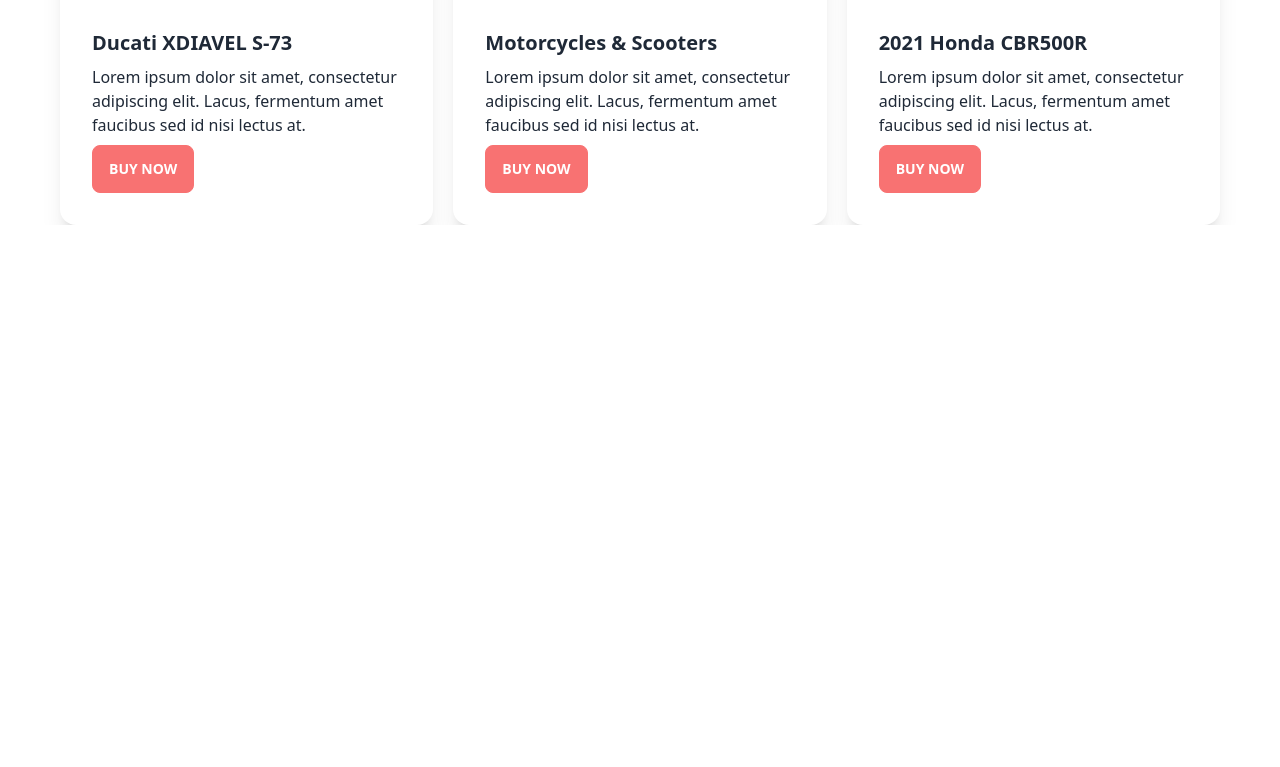
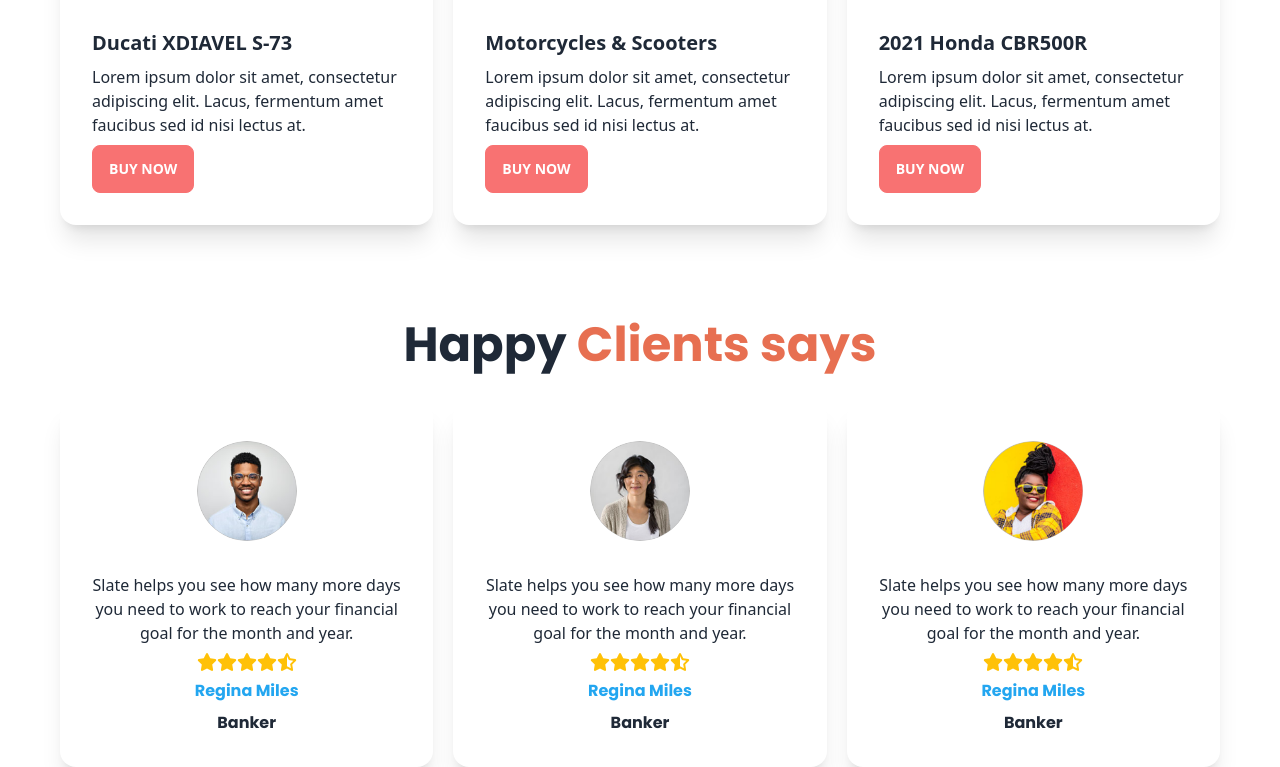
Before and after one commit to zalish-shawon/biker-zone, a plain HTML site: page index.html in a window 1280 px wide. Shown: the part 1317-2084 px from the top of the page. Before the commit the page ends 1542 px from the top, so only its background shows below. Drawn offline with nearby package versions, Linux system fonts and the light colour scheme.

Commit message:
Happy Clients says

```diff
--- a/index.html
+++ b/index.html
@@ -190,8 +190,83 @@
               </div>
             </div>
           </div>
+        </section>
+        <section>
+          <!-- Happy clients says  -->
+          <div class="text-center font-poppins mt-24 ">
+            <h1 class="font-bold text-4xl lg:text-5xl">Happy <span class="text-[#E76F51]">Clients says</span></h1>
+          </div>
+          <div class="max-w-[1160px] mx-auto flex flex-col lg:flex-row gap-5 mt-8">
 
-    </section>
+            <div class="card bg-base-100 shadow-xl">
+              <figure class="px-10 pt-10">
+                <img src="images/others/user-1.png" alt="Shoes" class="rounded-full w-[100px]" />
+              </figure>
+              <div class="card-body items-center text-center">
+
+                <p>Slate helps you see how
+                  many more days you need
+                  to work to reach your financial
+                  goal for the month and year.</p>
+                  <div class="flex">
+                    <img class="w-[20px]" src="images/icons/star-solid.svg" alt="">
+                    <img class="w-[20px]" src="images/icons/star-solid.svg" alt="">
+                    <img class="w-[20px]" src="images/icons/star-solid.svg" alt="">
+                    <img class="w-[20px]" src="images/icons/star-solid.svg" alt="">
+                    <img class="w-[20px]" src="images/icons/star-half-stroke-solid.svg" alt="">
+                  </div>
+
+                  <h1 class="text-[#23A6F0] font-bold font-poppins">Regina Miles</h1>
+                  <h1 class="font-bold font-poppins">Banker</h1>
+              </div>
+            </div>
+            <div class="card bg-base-100 shadow-xl">
+              <figure class="px-10 pt-10">
+                <img src="images/others/user-2.png" alt="Shoes" class="rounded-full w-[100px]" />
+              </figure>
+              <div class="card-body items-center text-center">
+
+                <p>Slate helps you see how
+                  many more days you need
+                  to work to reach your financial
+                  goal for the month and year.</p>
+                  <div class="flex">
+                    <img class="w-[20px]" src="images/icons/star-solid.svg" alt="">
+                    <img class="w-[20px]" src="images/icons/star-solid.svg" alt="">
+                    <img class="w-[20px]" src="images/icons/star-solid.svg" alt="">
+                    <img class="w-[20px]" src="images/icons/star-solid.svg" alt="">
+                    <img class="w-[20px]" src="images/icons/star-half-stroke-solid.svg" alt="">
+                  </div>
+
+                  <h1 class="text-[#23A6F0] font-bold font-poppins">Regina Miles</h1>
+                  <h1 class="font-bold font-poppins">Banker</h1>
+              </div>
+            </div>
+            <div class="card bg-base-100 shadow-xl">
+              <figure class="px-10 pt-10">
+                <img src="images/others/user-3.png" alt="Shoes" class="rounded-full w-[100px]" />
+              </figure>
+              <div class="card-body items-center text-center">
+
+                <p>Slate helps you see how
+                  many more days you need
+                  to work to reach your financial
+                  goal for the month and year.</p>
+                  <div class="flex">
+                    <img class="w-[20px]" src="images/icons/star-solid.svg" alt="">
+                    <img class="w-[20px]" src="images/icons/star-solid.svg" alt="">
+                    <img class="w-[20px]" src="images/icons/star-solid.svg" alt="">
+                    <img class="w-[20px]" src="images/icons/star-solid.svg" alt="">
+                    <img class="w-[20px]" src="images/icons/star-half-stroke-solid.svg" alt="">
+                  </div>
+
+                  <h1 class="text-[#23A6F0] font-bold font-poppins">Regina Miles</h1>
+                  <h1 class="font-bold font-poppins">Banker</h1>
+              </div>
+            </div>
+
+          </div>
+        </section>
   </main>
 </body>
 
```
